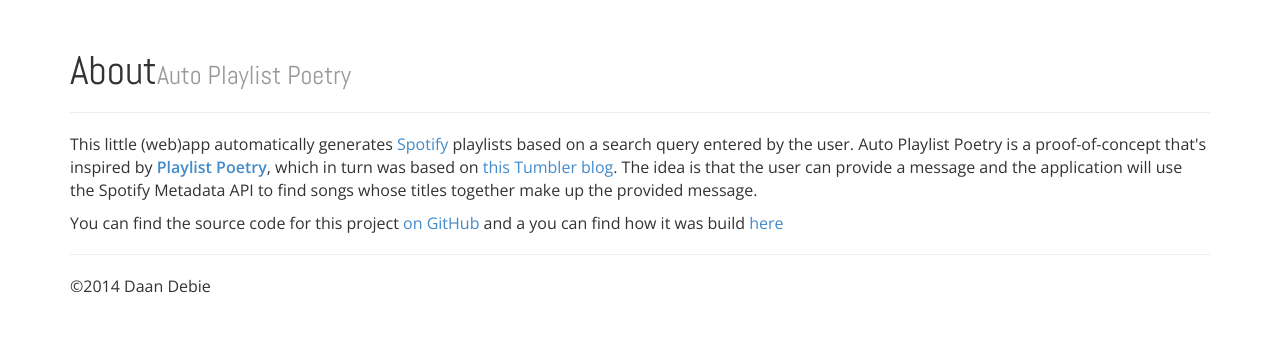
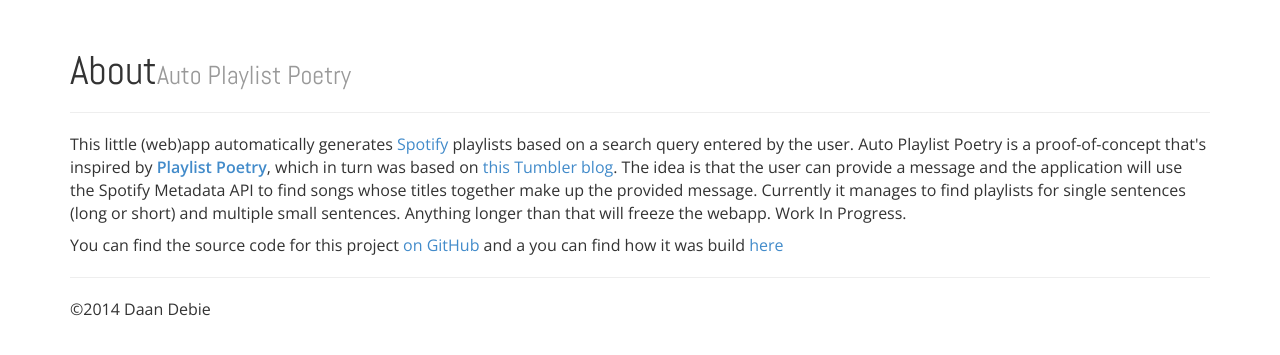
Before and after one commit to DonDebonair/autoplaylistpoetry, a Flask app: page /about in a window 1280 px wide. Shown: the part 51-406 px from the top of the page. Run offline with Flask 2, Linux system fonts and the light colour scheme; some libraries are stand-ins or nearby versions.

Commit message:
limitations

```diff
--- a/autoplaylistpoetry/templates/web/about.html
+++ b/autoplaylistpoetry/templates/web/about.html
@@ -10,7 +10,8 @@
     Auto Playlist Poetry is a proof-of-concept that's inspired by <a href="http://playlistpoetry.com/"><strong>Playlist Poetry</strong></a>,
     which in turn was based on <a href="http://spotifypoetry.tumblr.com/">this Tumbler blog</a>.
     The idea is that the user can provide a message and the application will use the Spotify Metadata API to find songs
-    whose titles together make up the provided message.
+    whose titles together make up the provided message. Currently it manages to find playlists for single sentences (long or short)
+    and multiple small sentences. Anything longer than that will freeze the webapp. Work In Progress.
     </p>
     <p>You can find the source code for this project <a href="https://github.com/DandyDev/autoplaylistpoetry">on GitHub</a> and
     a you can find how it was build <a href="http://dandydev.net/blog/autoplaylistpoetry">here</a></p>
```
